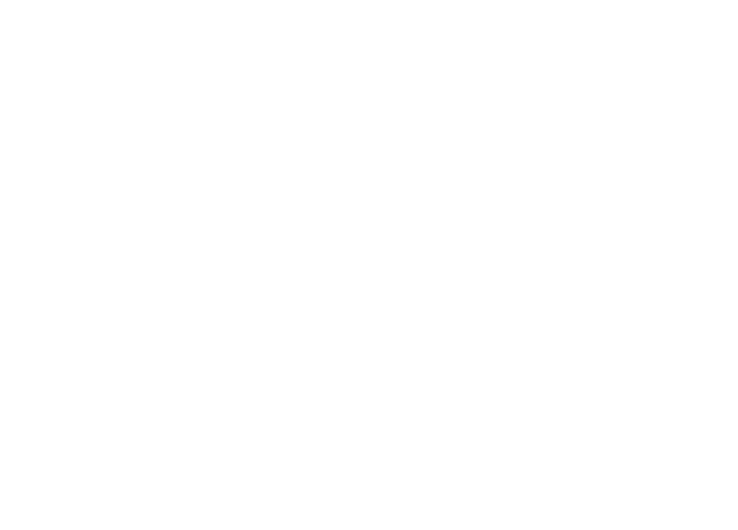
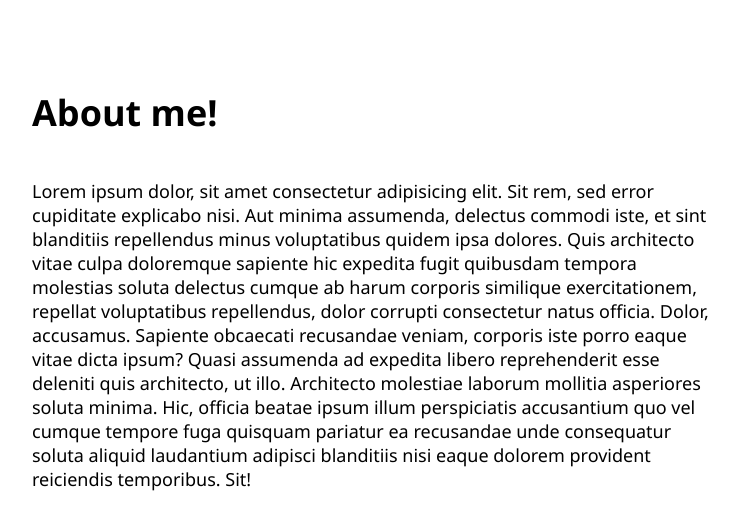
Before and after one commit to nkhalili/my-blog, a React (Create React App) app: page /about in a window 1280 px wide. Shown: the top 530 px of the page, without its empty margins (258-996 px from the left). Built offline with nearby package versions, Linux system fonts and the light colour scheme.

Commit message:
Added pages + routes

```diff
--- a/src/App.js
+++ b/src/App.js
@@ -2,12 +2,20 @@
 import HomePage from './pages/HomePage';
 import './App.css';
 import { BrowserRouter as Router, Route } from 'react-router-dom';
+import AboutPage from './pages/AboutPage';
+import ArticlesList from './pages/ArticlesList';
+import ArticlePage from './pages/ArticlePage';
 
 function App() {
   return (
     <Router>
       <div className="App">
-        <Route path="/" component={HomePage} exact />
+        <div id="page-body">
+          <Route path="/" component={HomePage} exact />
+          <Route path="/about" component={AboutPage} />
+          <Route path="/articles-list" component={ArticlesList} />
+          <Route path="/article" component={ArticlePage} />
+        </div>
       </div>
     </Router>
   );
--- /dev/null
+++ b/src/pages/AboutPage.js
@@ -0,0 +1,25 @@
+import React from 'react';
+
+const AboutPage = () => (
+  <>
+    <h1>About me!</h1>
+    <p>
+      Lorem ipsum dolor, sit amet consectetur adipisicing elit. Sit rem, sed
+      error cupiditate explicabo nisi. Aut minima assumenda, delectus commodi
+      iste, et sint blanditiis repellendus minus voluptatibus quidem ipsa
+      dolores. Quis architecto vitae culpa doloremque sapiente hic expedita
+      fugit quibusdam tempora molestias soluta delectus cumque ab harum corporis
+      similique exercitationem, repellat voluptatibus repellendus, dolor
+      corrupti consectetur natus officia. Dolor, accusamus. Sapiente obcaecati
+      recusandae veniam, corporis iste porro eaque vitae dicta ipsum? Quasi
+      assumenda ad expedita libero reprehenderit esse deleniti quis architecto,
+      ut illo. Architecto molestiae laborum mollitia asperiores soluta minima.
+      Hic, officia beatae ipsum illum perspiciatis accusantium quo vel cumque
+      tempore fuga quisquam pariatur ea recusandae unde consequatur soluta
+      aliquid laudantium adipisci blanditiis nisi eaque dolorem provident
+      reiciendis temporibus. Sit!
+    </p>
+  </>
+);
+
+export default AboutPage;
--- /dev/null
+++ b/src/pages/ArticlePage.js
@@ -0,0 +1,9 @@
+import React from 'react';
+
+const ArticlePage = () => (
+  <>
+    <h1>This is an article</h1>
+  </>
+);
+
+export default ArticlePage;
--- /dev/null
+++ b/src/pages/ArticlesList.js
@@ -0,0 +1,9 @@
+import React from 'react';
+
+const ArticlesList = () => (
+  <>
+    <h1>Articles</h1>
+  </>
+);
+
+export default ArticlesList;
```
